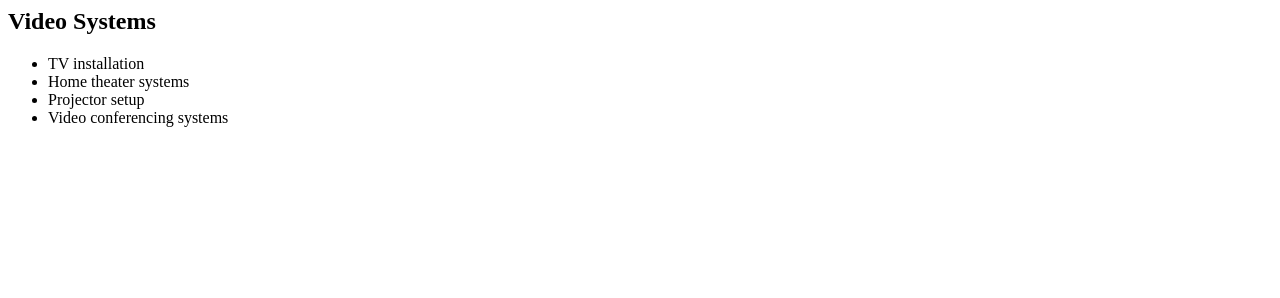
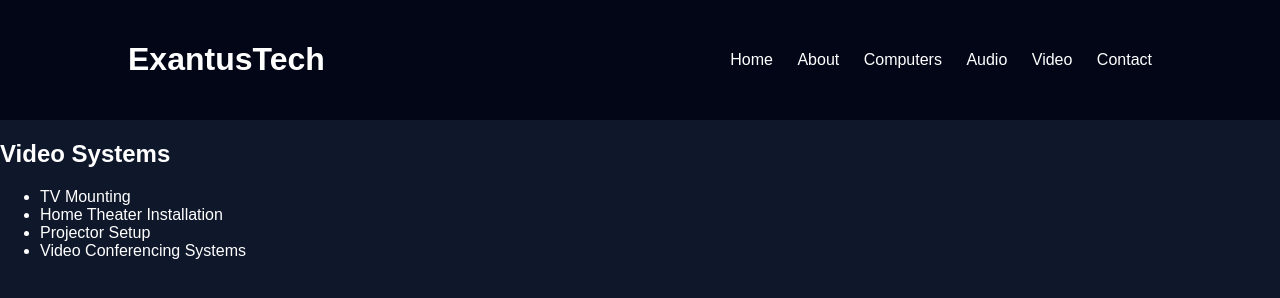
Before and after one commit to exantustech/exantustech-website, a plain HTML site: page video.html in a window 1280 px wide. Drawn offline with Linux system fonts and the light colour scheme.

Commit message:
Update video.html

```diff
--- a/video.html
+++ b/video.html
@@ -1,11 +1,37 @@
-<section>
-<h1>Video Systems</h1>
+<!DOCTYPE html>
+<html>
+<head>
+<title>Video - ExantusTech</title>
+<link rel="stylesheet" href="css/style.css">
+</head>
+
+<body>
+
+<header>
+<h1>ExantusTech</h1>
+
+<nav>
+<a href="index.html">Home</a>
+<a href="about.html">About</a>
+<a href="computers.html">Computers</a>
+<a href="audio.html">Audio</a>
+<a href="video.html">Video</a>
+<a href="contact.html">Contact</a>
+</nav>
+</header>
+
+<section class="page">
+
+<h2>Video Systems</h2>
 
 <ul>
-<li>TV installation</li>
-<li>Home theater systems</li>
-<li>Projector setup</li>
-<li>Video conferencing systems</li>
+<li>TV Mounting</li>
+<li>Home Theater Installation</li>
+<li>Projector Setup</li>
+<li>Video Conferencing Systems</li>
 </ul>
 
 </section>
+
+</body>
+</html>
```
